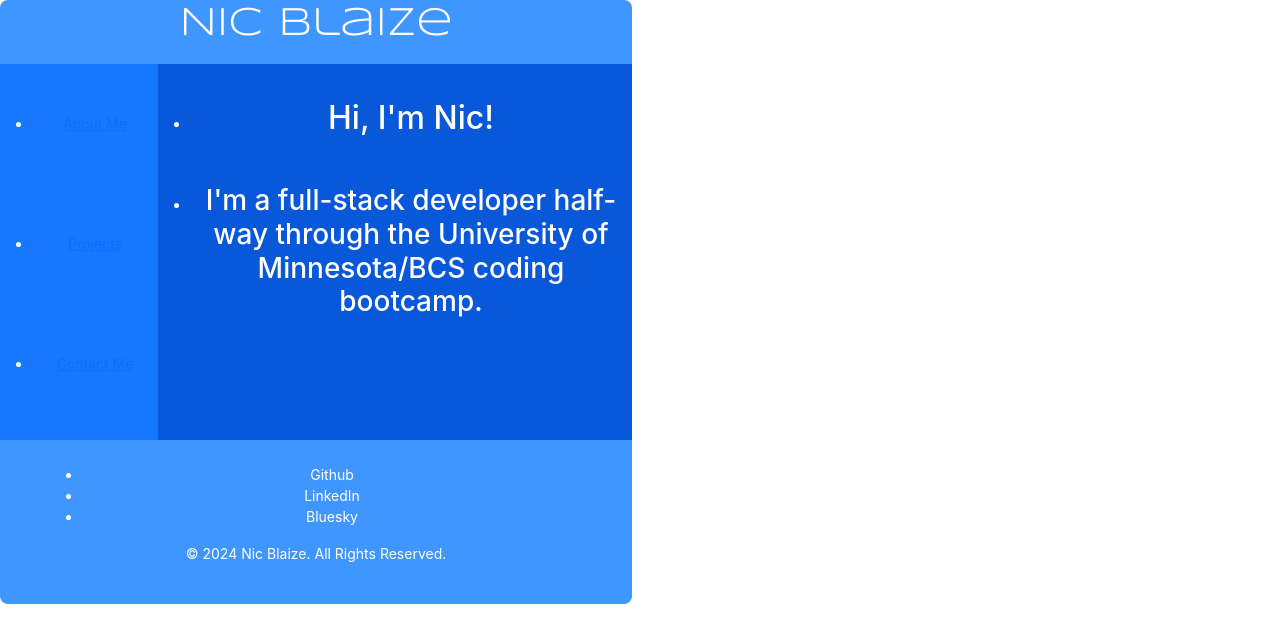
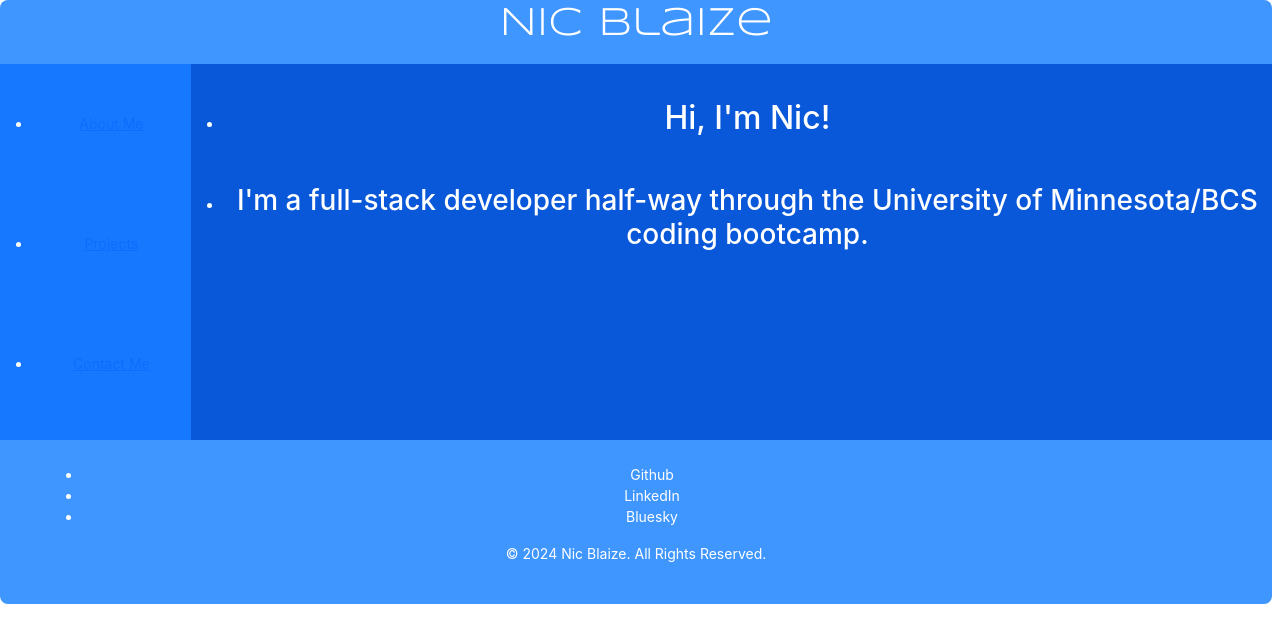
Before and after one commit to k3strl/12.React-Portfolio, a React (Vite) app: page / in a window 1280 px wide. Shown: the top 642 px of the page. Built offline with nearby package versions, Linux system fonts and the light colour scheme.

Commit message:
untangling in progress

```diff
--- a/src/App.jsx
+++ b/src/App.jsx
@@ -1,9 +1,9 @@
 import React, { useState } from "react";
 import { Flex, Layout } from 'antd';
 import Header from "./components/Header";
-import Hero from "./components/navbar/Hero";
-import Projects from "./components/navbar/Projects";
-import Contact from "./components/navbar/Contact";
+import Hero from "./components/Hero";
+import Projects from "./components/Projects";
+import Contact from "./components/Contact";
 import Navbar from "./components/Navbar";
 import Footer from "./components/Footer";
 import "bootstrap/dist/css/bootstrap.min.css";
@@ -40,8 +40,8 @@ const footerStyle = {
 const layoutStyle = {
   borderRadius: 8,
   overflow: 'hidden',
-  width: 'calc(50% - 8px)',
-  maxWidth: 'calc(50% - 8px)',
+  width: 'calc(100% - 8px)',
+  maxWidth: 'calc(100% - 8px)',
 };
 
 function App() {
@@ -67,7 +67,7 @@ function App() {
           <Header />
         </AntHeader>
         <Layout>
-          <Sider width="25%" style={siderStyle}>
+          <Sider width="15%" style={siderStyle}>
             <Navbar setActiveComponent={setActiveComponent} />
           </Sider>
           <Content style={contentStyle}>
--- a/src/components/navbar/Contact.jsx
+++ b/src/components/Contact.jsx
@@ -1,5 +1,5 @@
 import { useState } from "react";
-import "../../styles/index.css";
+import "../styles/index.css";
 
 function Form() {
   // Here we set two state variables for firstName and lastName using `useState`
--- a/src/components/navbar/Projects.jsx
+++ b/src/components/Projects.jsx
@@ -15,4 +15,20 @@ const Project = ({ title, description, link, image }) => {
   );
 };
 
-export default Project;
+const Projects = ({ projects }) => {
+  return (
+    <div className="projects">
+      {projects.map((project, index) => (
+        <Project
+          key={index}
+          title={project.title}
+          description={project.description}
+          link={project.link}
+          image={project.image}
+        />
+      ))}
+    </div>
+  );
+};
+
+export default Projects;
```
Also changed, not shown: src/components/ProjectCard.jsx (+5 -3 lines), src/main.jsx (+4 -3 lines), src/components/Hero.jsx (renamed from src/components/navbar/Hero.jsx).
